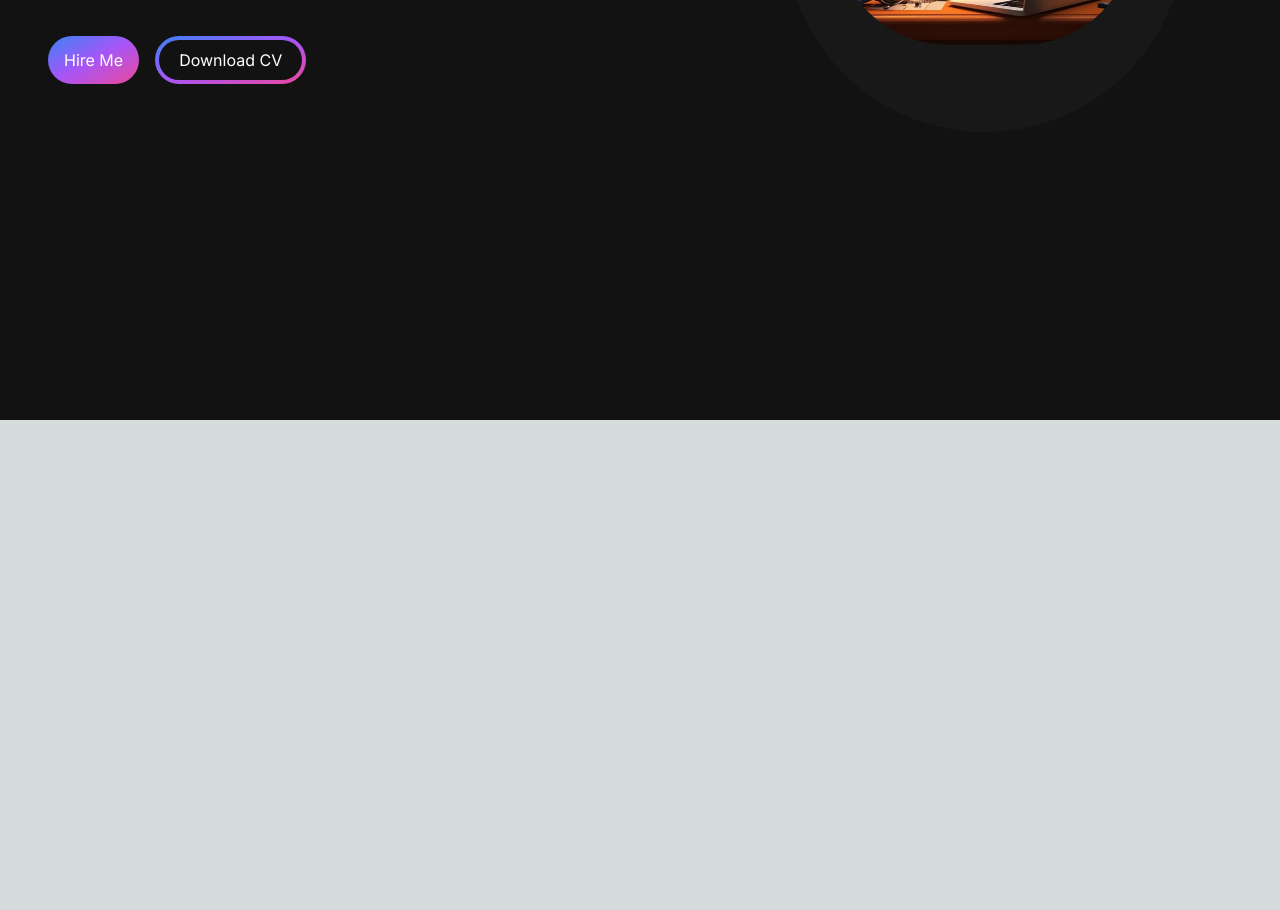
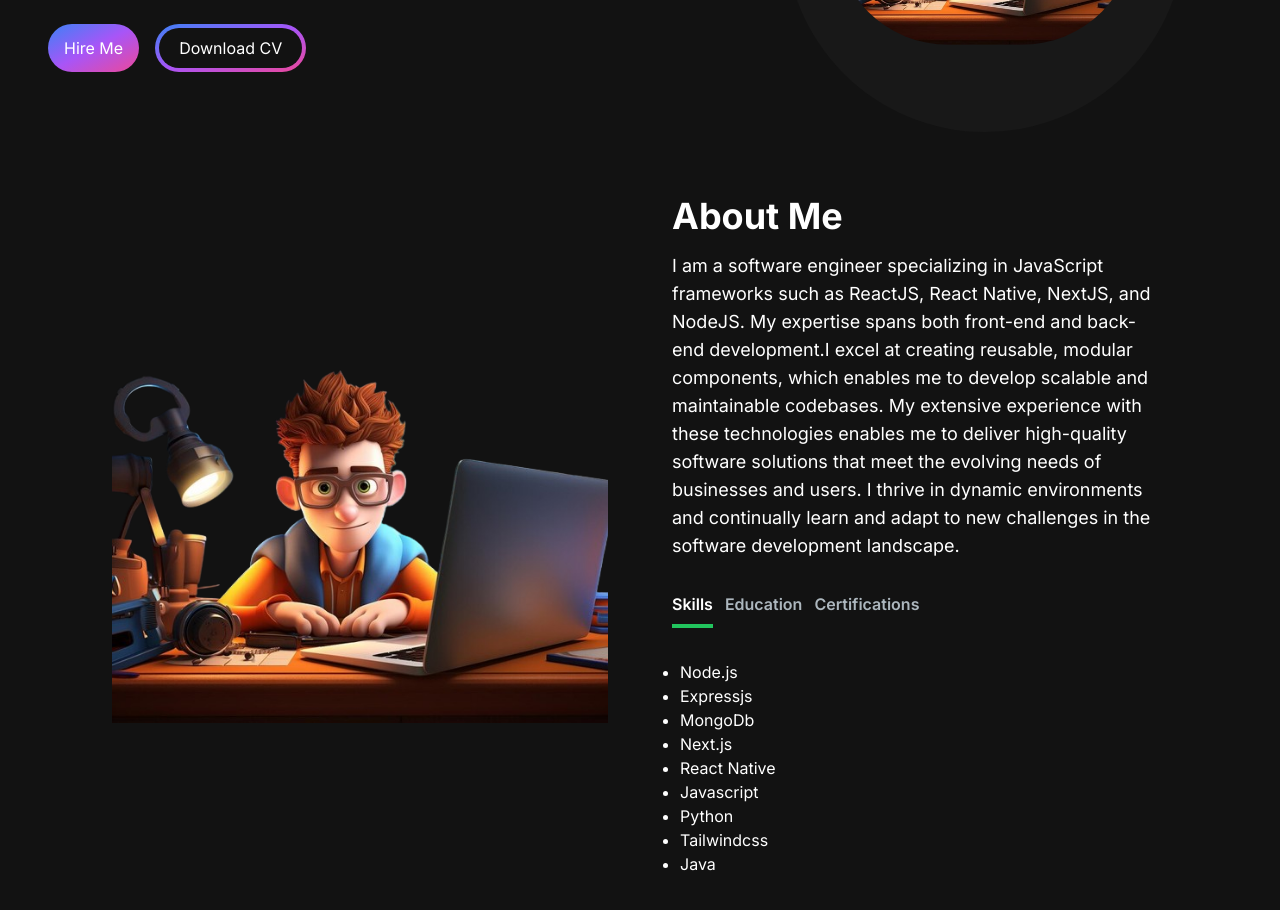
Before and after one commit to KarienyeRobert/karienye, a Next.js app: page / in a window 1280 px wide. Shown: the part 380-1290 px from the top of the page. Before the commit the page ends 800 px from the top, so only its background shows below. Built offline with nearby package versions, Linux system fonts and the light colour scheme.

Commit message:
Hero and about section done

```diff
--- a/package.json
+++ b/package.json
@@ -10,6 +10,7 @@
   },
   "dependencies": {
     "@heroicons/react": "^2.1.5",
+    "framer-motion": "^11.5.4",
     "next": "14.2.5",
     "react": "^18",
     "react-dom": "^18",
--- a/src/app/components/AboutSection.jsx
+++ b/src/app/components/AboutSection.jsx
@@ -1,10 +1,84 @@
-import React from 'react'
+"use client"
+
+import React, {useTransition, useState} from 'react'
+import Image from "next/image"
+import TabButton from './TabButton'
+
+const TAB_DATA=[
+  {
+  title: "Skills",
+  id:"skills",
+  content:(
+    <ul className='list-disc pl-2'>
+      <li>Node.js</li>
+      <li>Expressjs</li>
+      <li>MongoDb</li>
+      <li>Next.js</li>
+      <li>React Native</li>
+      <li>Javascript</li>
+      <li>Python</li>
+      <li>Tailwindcss</li>
+      <li>Java</li>
+    </ul>
+  )
+  },
+  {
+    title:"Education",
+    id:"education",
+    content:(
+      <ul className='list-disc pl-2'>
+        <li>Bachelor of science, Information Technology</li>
+      </ul>
+    )
+  },
+  {
+    title: "Certifications",
+    id: "certifications",
+    content:(
+     <ul className='list-disc pl-2'>
+      <li>AWS Cloud Practitionier</li>
+     </ul>
+    )
+  }
+]
 
 const AboutSection = () => {
+  const [tab, setTab] = useState("skills");
+  const [isPending, startTransition] = useTransition();
+
+  const handleTabChange = (id) => {
+    startTransition(() => {
+      setTab(id);
+    });
+  };
+
   return (
-    <div>
-
-    </div>
+    <section className="text-white">
+        <div className="md:grid md:grid-cols-2 gap-8 items-center py-8 px-4 xl:gap-16 sm:py-16 xl:px-16">
+            <Image alt='' src="/images/avatar.png" width={500} height={500}/>
+            <div className='mt-4 md:mt-0 text-left flex flex-col h-full'>
+              <h2 className='text-4xl font-bold text-white mb-4'>About Me</h2>
+              <p className='text-base lg:text-lg'>
+              I am a software engineer specializing in JavaScript frameworks such as ReactJS, React Native, NextJS, and NodeJS. My expertise spans both front-end and back-end development.I excel at creating reusable, modular components, which enables me to develop scalable and maintainable codebases. My extensive experience with these technologies enables me to deliver high-quality software solutions that meet the evolving needs of businesses and users. I thrive in dynamic environments and continually learn and adapt to new challenges in the software development landscape.
+              </p>
+              <div className='flex flex-row justify-start mt-8'>
+               <TabButton selectTab={()=>handleTabChange("skills")} active={tab ==="skills"}>
+                {""}
+                Skills{""}
+                </TabButton>
+               <TabButton selectTab={()=>handleTabChange("education")} active={tab ==="education"}>
+               {""}
+                Education{""}
+                </TabButton>
+               <TabButton selectTab={()=>handleTabChange("certifications")} active={tab ==="certifications"}>
+                {""}
+               Certifications{""}
+               </TabButton>
+              </div>
+              <div className="mt-8">{TAB_DATA.find((t)=>t.id === tab).content}</div>
+            </div>
+        </div>
+    </section>
   )
 }
 
--- a/src/app/components/HeroSection.jsx
+++ b/src/app/components/HeroSection.jsx
@@ -8,7 +8,7 @@ const HeroSection = () => {
     <section>
       <div className="grid grid-cols-1 sm:grid-cols-12">
         <div className="col-span-7 place-self-center text-center sm:text-left">
-          <h1 className="text-white mb-4 lg:text-6xl font-extrabold text-4xl">
+          <h1 className="text-white mb-4 lg:text-5xl font-extrabold text-3xl">
             <span className="text-transparent bg-clip-text bg-gradient-to-r from-purple-400 to-pink-600">
               Hello, I&apos;m {""}
             </span>
@@ -21,7 +21,7 @@ const HeroSection = () => {
                 1000,
                 "A web developer",
                 1000,
-                "A mobile app developer",
+                "A mobile-app developer",
                 1000,
               ]}
               wrapper="span"
--- /dev/null
+++ b/src/app/components/ProjectCard.jsx
@@ -0,0 +1,18 @@
+import React from 'react'
+
+const ProjectCard = ({imgUrl, title, description}) => {
+  return (
+    <div>
+        <div
+          className="h-52 md:h-72"
+          style={{background:`url(${imgUrl})`,backgroundSize:"cover"}}
+          ></div>
+          <div className="text-white">
+            <h5>{title}</h5>
+            <p>{description}</p>
+          </div>
+    </div>
+  )
+}
+
+export default ProjectCard
--- /dev/null
+++ b/src/app/components/ProjectsSection.jsx
@@ -0,0 +1,13 @@
+import React from 'react'
+import ProjectCard from './ProjectCard'
+
+const ProjectsSection = () => {
+  return (
+    <>
+      <h2>My Projects</h2>
+      <div></div>
+    </>
+  )
+}
+
+export default ProjectsSection
--- /dev/null
+++ b/src/app/components/TabButton.jsx
@@ -0,0 +1,26 @@
+import React from "react";
+import { motion } from "framer-motion";
+
+const variants = {
+  default: { width: 0 },
+  active: { width: "calc(100% - 0.75rem)" },
+};
+
+const TabButton = ({ active, selectTab, children }) => {
+  const buttonClasses = active ? "text-white" : "text-[#ADB7BE]";
+
+  return (
+    <button onClick={selectTab}>
+      <p className={`mr-3 font-semibold hover:text-white ${buttonClasses}`}>
+        {children}
+      </p>
+      <motion.div
+        animate={active ? "active" : "default"}
+        variants={variants}
+        className="h-1 bg-green-500 mt-2 mr-3"
+      ></motion.div>
+    </button>
+  );
+};
+
+export default TabButton;
```
Also changed, not shown: 1 other file (tests, documents, lock files or other folders).
